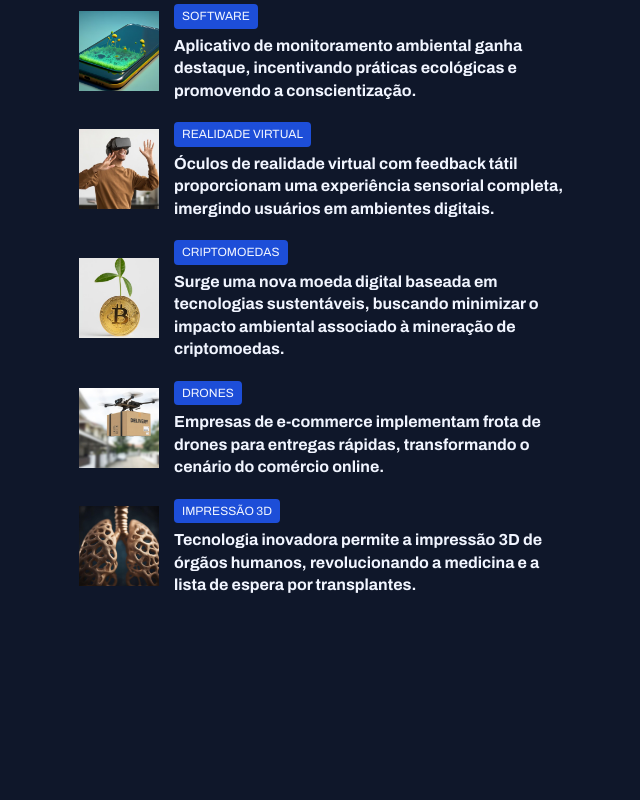
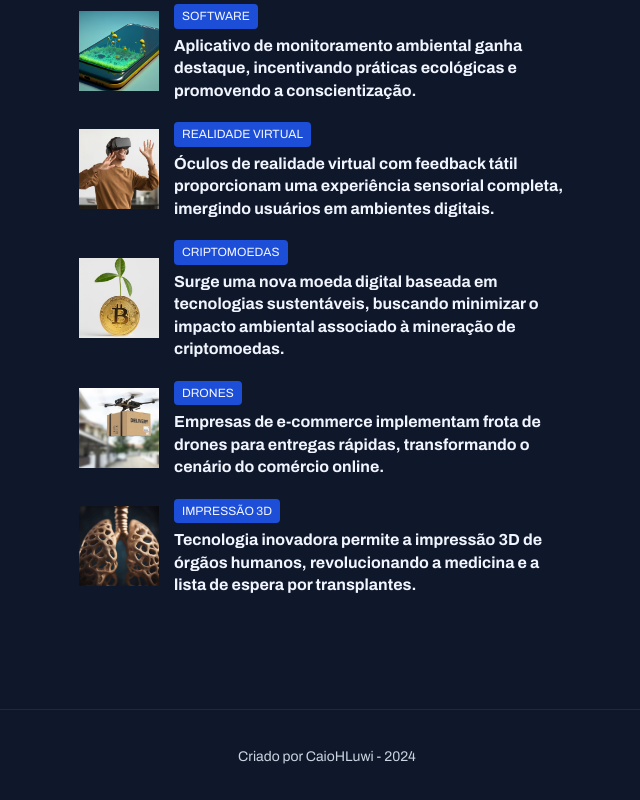
Before and after one commit to CaioHLuwi/technews, a website: page index.html in a window 1280 px wide. Shown: the part 2922-3722 px from the top of the page, without its empty margins (313-953 px from the left). Before the commit the page ends 3599 px from the top, so only its background shows below. Drawn offline with Linux system fonts and the light colour scheme.

Commit message:
Footer creation and style

```diff
--- a/index.html
+++ b/index.html
@@ -265,8 +265,11 @@
                     </div>
                 </div>
             </aside>
-
         </div>
     </main>
+    <footer>
+        <div class="divisor"></div>
+        <span> Criado por CaioHLuwi - 2024 </span>
+    </footer>
 </body>
 </html>
--- /dev/null
+++ b/styles/footer.css
@@ -0,0 +1,9 @@
+footer {
+    display: flex;
+    flex-direction: column;
+    text-align: center;
+    gap: 36px;
+    font: var(--paragraph);
+    color: var(--text-color-secondary);
+    padding: 32px 26px;
+}
--- a/styles/index.css
+++ b/styles/index.css
@@ -2,3 +2,4 @@
 @import url(navbar-primary.css);
 @import url(navbar-secondary.css);
 @import url(main.css);
+@import url(footer.css);
```
